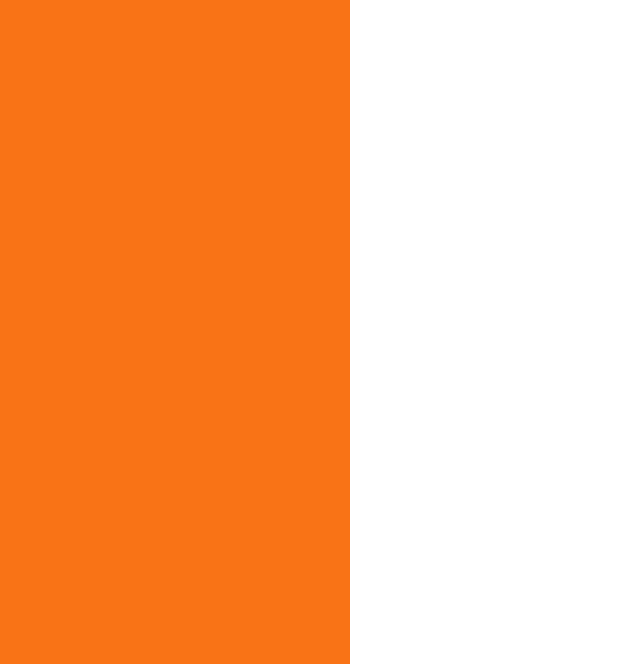
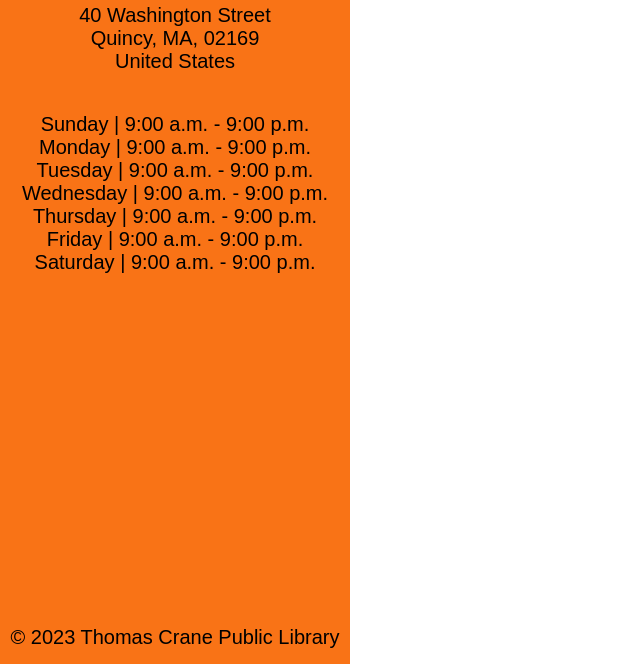
Before and after one commit to bzeng1234/library, a plain HTML site: page index.html in a window 1280 px wide. Shown: the part 136-800 px from the top of the page, without its empty margins (0-640 px from the left). Drawn offline with Linux system fonts and the light colour scheme; a web font is replaced by a local one.

Commit message:
Add library information into sidebar

```diff
--- a/index.html
+++ b/index.html
@@ -18,7 +18,25 @@
                 <img class="title-logo" src="images/bookshelf.svg" alt="book-logo"/>
                 <h1 class="library-title">Library</h1>
             </header>
-
+            <div class="library-info">
+                <div class="library-address">
+                    40 Washington Street
+                    <br>
+                    Quincy, MA, 02169
+                    <br>
+                    United States
+                </div>
+                <div class="library-hours">
+                    <div class="hours">Sunday | 9:00 a.m. - 9:00 p.m.</div>
+                    <div class="hours">Monday | 9:00 a.m. - 9:00 p.m.</div>
+                    <div class="hours">Tuesday | 9:00 a.m. - 9:00 p.m.</div>
+                    <div class="hours">Wednesday | 9:00 a.m. - 9:00 p.m.</div>
+                    <div class="hours">Thursday | 9:00 a.m. - 9:00 p.m.</div>
+                    <div class="hours">Friday | 9:00 a.m. - 9:00 p.m.</div>
+                    <div class="hours">Saturday | 9:00 a.m. - 9:00 p.m.</div>
+                </div>
+            </div>
+            <p class="footer">© 2023 Thomas Crane Public Library</p>
         </div>
         <div class="main-content">
 
--- a/styles.css
+++ b/styles.css
@@ -1,8 +1,7 @@
-
-
 * {
     margin: 0;
     padding: 0;
+    font-family: 'Signika Negative', sans-serif;
 }
 
 .webpage-container {
@@ -16,12 +15,14 @@
     display: flex;
     flex-direction: column;
     background-color: #f97316;
+    align-items: center;
 }
 
 .title-container {
     display: flex;
     margin-top: 40px;
     justify-content: center;
+    margin-right: 20px;
 }
 
 .title-logo {
@@ -30,9 +31,29 @@
 }
 
 .library-title {
-    font-family: 'Signika Negative', sans-serif;
     font-size:50px;
     display: flex;
     justify-content: center;
-    align-items: center;
+    align-self: center;
 }
+
+.library-info {
+    display: flex;
+    flex-direction: column;
+}
+
+.library-address,
+.library-hours,
+.footer {
+    font-size: 20px;
+    display: flex;
+    flex-direction: column;
+    text-align: center;
+    margin: 20px 0;
+}
+
+.footer {
+    flex: 1;
+    justify-content: flex-end;
+    margin: 15px 0;
+}
```
